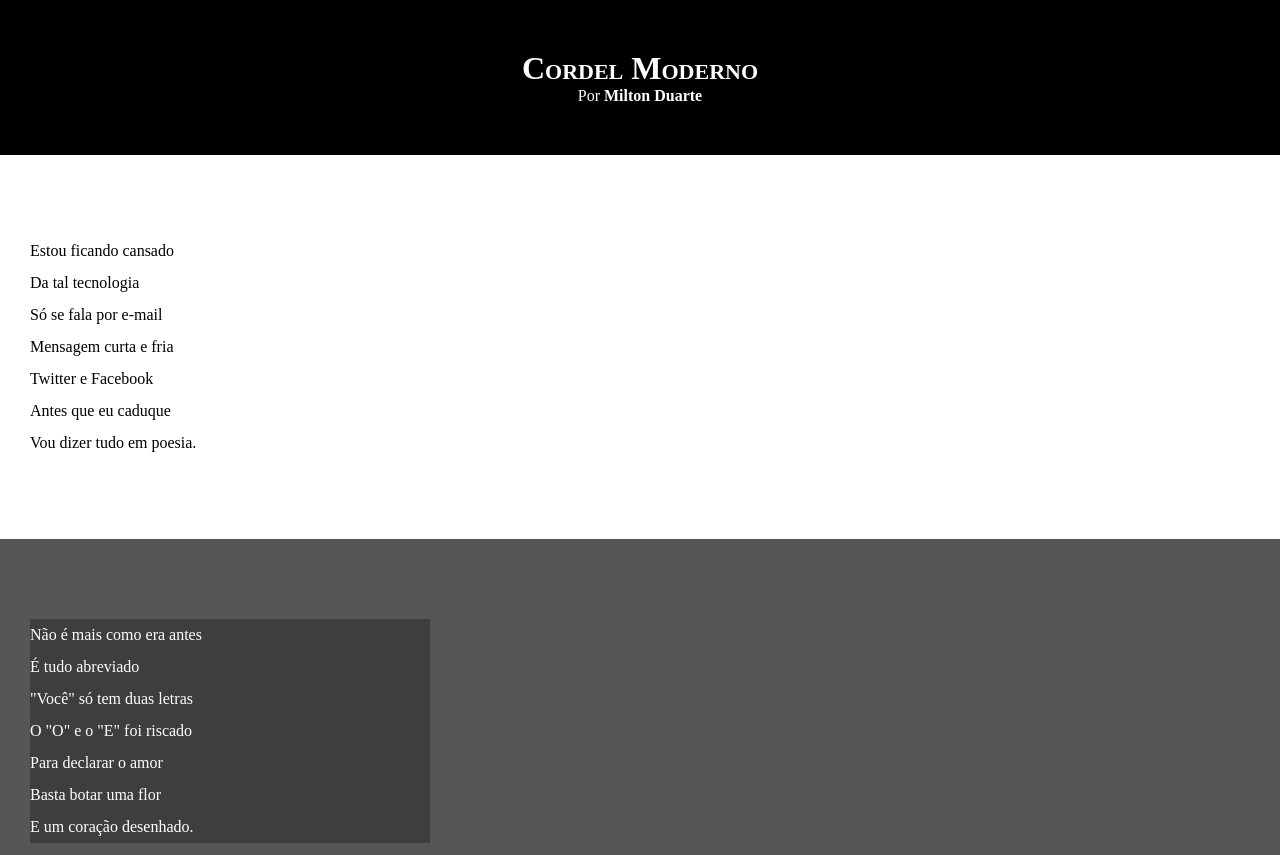
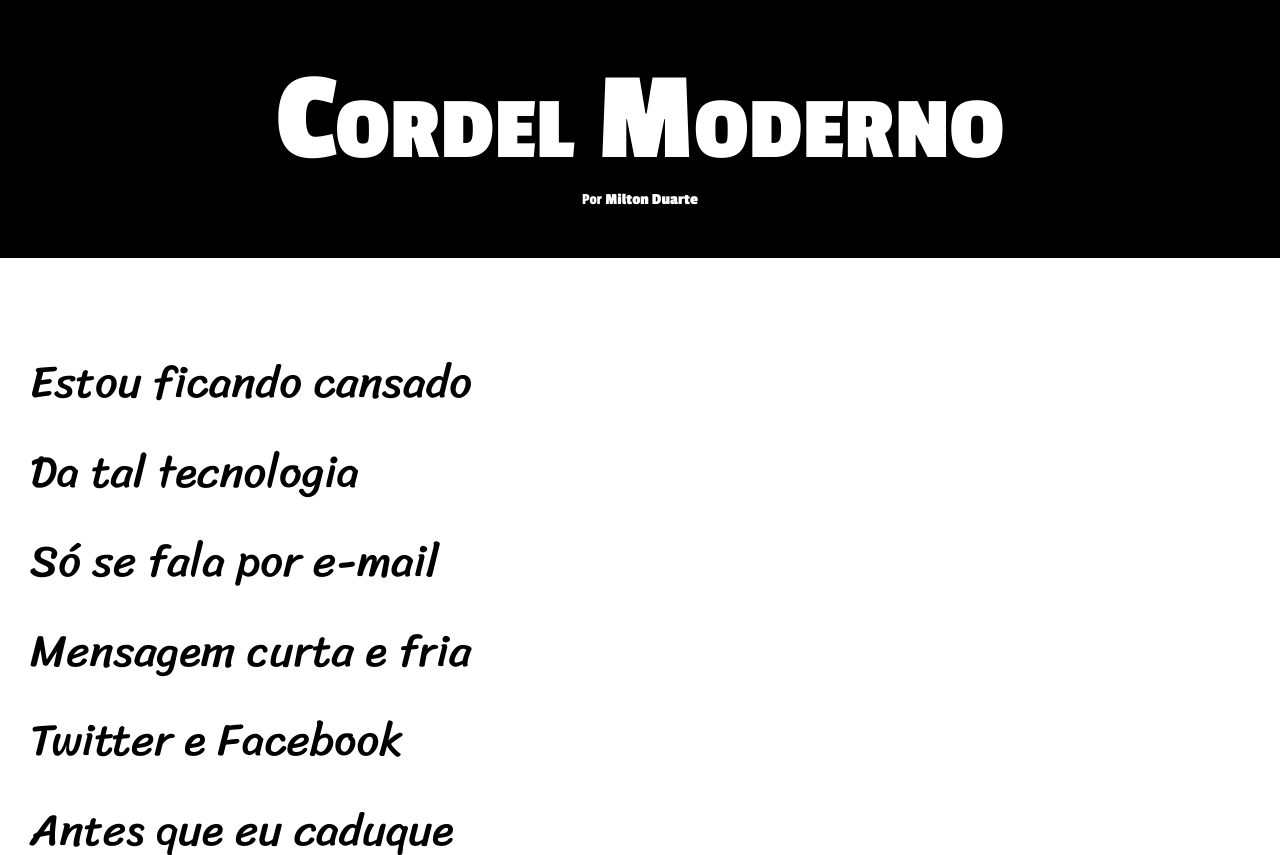
Before and after one commit to VitorSCRITTORE/Html5_Css3, a plain HTML site: page Modulo_3_de_5/cap20-desafio012/index.html in a window 1280 px wide. Shown: the top 855 px of the page. Drawn offline with Linux system fonts and the light colour scheme.

Commit message:
atualização de estilos 12

```diff
--- a/Modulo_3_de_5/cap20-desafio012/estilo/style.css
+++ b/Modulo_3_de_5/cap20-desafio012/estilo/style.css
@@ -2,6 +2,18 @@
 /*Chamada no Html para o arquivo style.css
 <link rel="stylesheet" href="estilo/style.css">*/
 @charset "UTF-8";
+
+@import url('https://fonts.googleapis.com/css2?family=Sriracha&display=swap');
+
+@import url('https://fonts.googleapis.com/css2?family=Passion+One:wght@400;700;900');
+
+:root{
+    --fonte1: Verdana, Geneva, Tahoma, sans-serif;
+    --fonte2: "Passion One", cursive;
+    --fonte3: "Sriracha", cursive;
+}
+
+
 
 *{
     margin: 0px;
@@ -11,17 +23,20 @@
 html, body{
     min-height: 100vh;
     background-color: darkgray;
+    font-family: var(--fonte1);
 }
 
 header{
     background-color: black;
     color: white;
     text-align: center;
+    font-family: var(--fonte2);
 }
 
 header > h1{
     padding-top: 50px;
     font-variant: small-caps;
+    font-size: 10vw;
 }
 
 header > p{
@@ -43,6 +58,8 @@ section{
     padding-bottom: 10vh;
     line-height: 2em;
     padding-left: 30px;
+    font-family: var(--fonte3);
+    font-size: 3.5vw;
 }
 section.normal{
     background-color: white;
@@ -55,8 +72,10 @@ section.imagem{
 }
 
 section.imagem > p{
-    width: 400px;
     background-color: rgba(0, 0, 0, 0.281);
+    display: inline-block;
+    padding: 5px;
+
 }
 footer{
     background-color: black;
```
